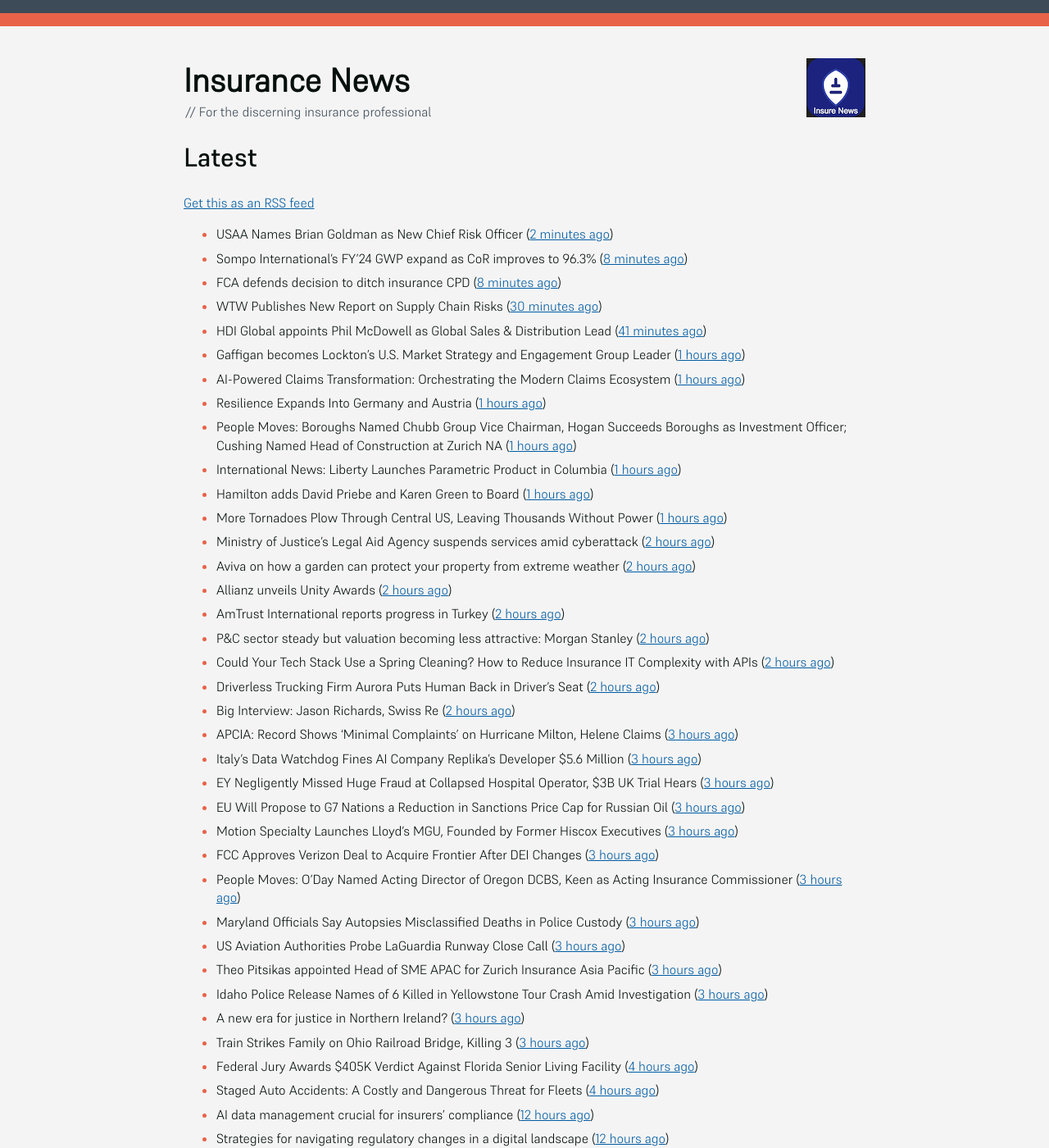
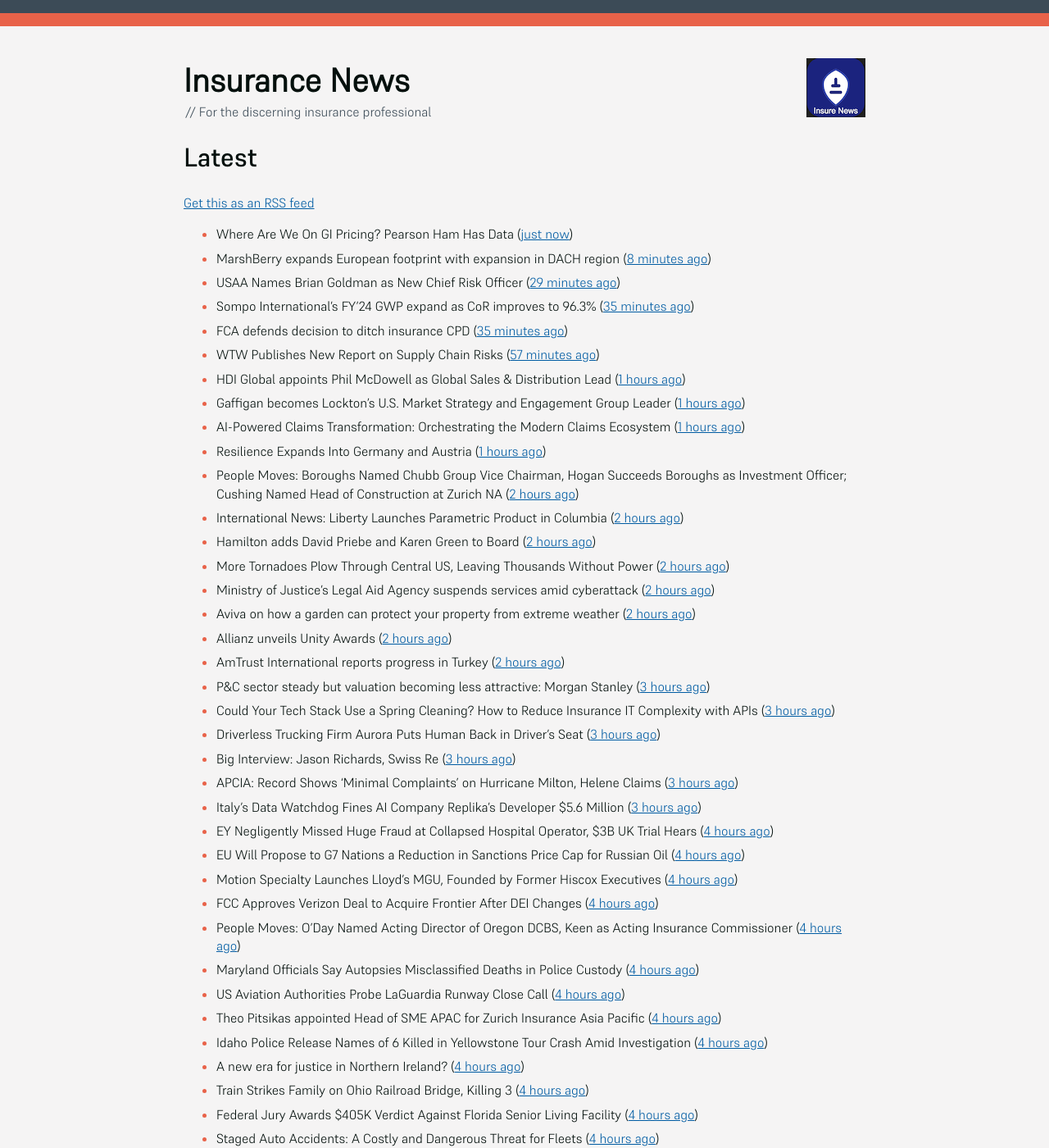
Before and after one commit to mat-0/feeds.thechels.uk, a Jekyll site: the page built from index.md, in a window 1280 px wide and 1400 px high. Shown: the whole window at 82% size. Built offline with Jekyll 4.4.1, drawn with Linux system fonts in a browser that asks for light colours; some of the changed text lies outside the part shown.

Commit message:
New Feed

```diff
--- a/index.md
+++ b/index.md
@@ -8,73 +8,73 @@ description: Latest Updates
 [Get this as an RSS feed](/feed.rss)
 
 <!-- news_marker starts -->
-- USAA Names Brian Goldman as New Chief Risk Officer ([2 minutes ago](https://www.insurtechinsights.com/usaa-names-brian-goldman-as-new-chief-risk-officer/))
-- Sompo International’s FY’24 GWP expand as CoR improves to 96.3% ([8 minutes ago](https://www.reinsurancene.ws/sompo-internationals-fy24-gwp-expand-as-cor-improves-to-96-3/))
-- FCA defends decision to ditch insurance CPD ([8 minutes ago](https://www.postonline.co.uk/news/7957780/fca-defends-decision-to-ditch-insurance-cpd))
-- WTW Publishes New Report on Supply Chain Risks ([30 minutes ago](https://insurance-edge.net/2025/05/20/wtw-publishes-new-report-on-supply-chain-risks/))
-- HDI Global appoints Phil McDowell as Global Sales & Distribution Lead ([41 minutes ago](https://www.reinsurancene.ws/hdi-global-appoints-phil-mcdowell-as-global-sales-distribution-lead/))
+- Where Are We On GI Pricing? Pearson Ham Has Data ([just now](https://insurance-edge.net/2025/05/20/where-are-we-on-gi-pricing-pearson-ham-has-data/))
+- MarshBerry expands European footprint with expansion in DACH region ([8 minutes ago](https://www.reinsurancene.ws/marshberry-expands-european-footprint-with-expansion-in-dach-region/))
+- USAA Names Brian Goldman as New Chief Risk Officer ([29 minutes ago](https://www.insurtechinsights.com/usaa-names-brian-goldman-as-new-chief-risk-officer/))
+- Sompo International’s FY’24 GWP expand as CoR improves to 96.3% ([35 minutes ago](https://www.reinsurancene.ws/sompo-internationals-fy24-gwp-expand-as-cor-improves-to-96-3/))
+- FCA defends decision to ditch insurance CPD ([35 minutes ago](https://www.postonline.co.uk/news/7957780/fca-defends-decision-to-ditch-insurance-cpd))
+- WTW Publishes New Report on Supply Chain Risks ([57 minutes ago](https://insurance-edge.net/2025/05/20/wtw-publishes-new-report-on-supply-chain-risks/))
+- HDI Global appoints Phil McDowell as Global Sales & Distribution Lead ([1 hours ago](https://www.reinsurancene.ws/hdi-global-appoints-phil-mcdowell-as-global-sales-distribution-lead/))
 - Gaffigan becomes Lockton’s U.S. Market Strategy and Engagement Group Leader ([1 hours ago](https://www.reinsurancene.ws/gaffigan-becomes-locktons-u-s-market-strategy-and-engagement-group-leader/))
 - AI-Powered Claims Transformation: Orchestrating the Modern Claims Ecosystem ([1 hours ago](https://insurance-edge.net/2025/05/20/ai-powered-claims-transformation-orchestrating-the-modern-claims-ecosystem-2/))
 - Resilience Expands Into Germany and Austria ([1 hours ago](https://insurance-edge.net/2025/05/20/resilience-expands-into-germany-and-austria/))
-- People Moves: Boroughs Named Chubb Group Vice Chairman, Hogan Succeeds Boroughs as Investment Officer; Cushing Named Head of Construction at Zurich NA ([1 hours ago](https://www.insurancejournal.com/news/national/2025/05/20/824390.htm))
-- International News: Liberty Launches Parametric Product in Columbia ([1 hours ago](https://insurance-edge.net/2025/05/20/international-news-liberty-launches-parametric-product-in-columbia/))
-- Hamilton adds David Priebe and Karen Green to Board ([1 hours ago](https://www.reinsurancene.ws/hamilton-adds-david-priebe-and-karen-green-to-board/))
-- More Tornadoes Plow Through Central US, Leaving Thousands Without Power ([1 hours ago](https://www.insurancejournal.com/news/southeast/2025/05/20/824450.htm))
+- People Moves: Boroughs Named Chubb Group Vice Chairman, Hogan Succeeds Boroughs as Investment Officer; Cushing Named Head of Construction at Zurich NA ([2 hours ago](https://www.insurancejournal.com/news/national/2025/05/20/824390.htm))
+- International News: Liberty Launches Parametric Product in Columbia ([2 hours ago](https://insurance-edge.net/2025/05/20/international-news-liberty-launches-parametric-product-in-columbia/))
+- Hamilton adds David Priebe and Karen Green to Board ([2 hours ago](https://www.reinsurancene.ws/hamilton-adds-david-priebe-and-karen-green-to-board/))
+- More Tornadoes Plow Through Central US, Leaving Thousands Without Power ([2 hours ago](https://www.insurancejournal.com/news/southeast/2025/05/20/824450.htm))
 - Ministry of Justice's Legal Aid Agency suspends services amid cyberattack ([2 hours ago](https://www.insurancebusinessmag.com/uk/news/cyber/ministry-of-justices-legal-aid-agency-suspends-services-amid-cyberattack-536241.aspx))
 - Aviva on how a garden can protect your property from extreme weather ([2 hours ago](https://www.insurancebusinessmag.com/uk/news/property-insurance/aviva-on-how-a-garden-can-protect-your-property-from-extreme-weather-536238.aspx))
 - Allianz unveils Unity Awards ([2 hours ago](https://www.insurancebusinessmag.com/uk/news/breaking-news/allianz-unveils-unity-awards-536237.aspx))
 - AmTrust International reports progress in Turkey ([2 hours ago](https://www.insurancebusinessmag.com/uk/news/breaking-news/amtrust-international-reports-progress-in-turkey-536236.aspx))
-- P&C sector steady but valuation becoming less attractive: Morgan Stanley ([2 hours ago](https://www.reinsurancene.ws/pc-sector-steady-but-valuation-becoming-less-attractive-morgan-stanley/))
-- Could Your Tech Stack Use a Spring Cleaning? How to Reduce Insurance IT Complexity with APIs ([2 hours ago](https://www.insurancejournal.com/blogs/agentsync/2025/05/20/822951.htm))
-- Driverless Trucking Firm Aurora Puts Human Back in Driver’s Seat ([2 hours ago](https://www.insurancejournal.com/news/southcentral/2025/05/20/824443.htm))
-- Big Interview: Jason Richards, Swiss Re ([2 hours ago](https://www.postonline.co.uk/reinsurance/7957541/big-interview-jason-richards-swiss-re))
+- P&C sector steady but valuation becoming less attractive: Morgan Stanley ([3 hours ago](https://www.reinsurancene.ws/pc-sector-steady-but-valuation-becoming-less-attractive-morgan-stanley/))
+- Could Your Tech Stack Use a Spring Cleaning? How to Reduce Insurance IT Complexity with APIs ([3 hours ago](https://www.insurancejournal.com/blogs/agentsync/2025/05/20/822951.htm))
+- Driverless Trucking Firm Aurora Puts Human Back in Driver’s Seat ([3 hours ago](https://www.insurancejournal.com/news/southcentral/2025/05/20/824443.htm))
+- Big Interview: Jason Richards, Swiss Re ([3 hours ago](https://www.postonline.co.uk/reinsurance/7957541/big-interview-jason-richards-swiss-re))
 - APCIA: Record Shows ‘Minimal Complaints’ on Hurricane Milton, Helene Claims ([3 hours ago](https://www.insurancejournal.com/news/national/2025/05/20/824364.htm))
 - Italy’s Data Watchdog Fines AI Company Replika’s Developer $5.6 Million ([3 hours ago](https://www.insurancejournal.com/news/international/2025/05/20/824403.htm))
-- EY Negligently Missed Huge Fraud at Collapsed Hospital Operator, $3B UK Trial Hears ([3 hours ago](https://www.insurancejournal.com/news/international/2025/05/20/824369.htm))
-- EU Will Propose to G7 Nations a Reduction in Sanctions Price Cap for Russian Oil ([3 hours ago](https://www.insurancejournal.com/news/international/2025/05/20/824398.htm))
-- Motion Specialty Launches Lloyd’s MGU, Founded by Former Hiscox Executives ([3 hours ago](https://www.insurancejournal.com/news/international/2025/05/20/824409.htm))
-- FCC Approves Verizon Deal to Acquire Frontier After DEI Changes ([3 hours ago](https://www.insurancejournal.com/news/national/2025/05/20/824415.htm))
-- People Moves: O’Day Named Acting Director of Oregon DCBS, Keen as Acting Insurance Commissioner ([3 hours ago](https://www.insurancejournal.com/news/west/2025/05/20/824095.htm))
-- Maryland Officials Say Autopsies Misclassified Deaths in Police Custody ([3 hours ago](https://www.insurancejournal.com/news/east/2025/05/20/824439.htm))
-- US Aviation Authorities Probe LaGuardia Runway Close Call ([3 hours ago](https://www.insurancejournal.com/news/east/2025/05/20/824432.htm))
-- Theo Pitsikas appointed Head of SME APAC for Zurich Insurance Asia Pacific ([3 hours ago](https://www.reinsurancene.ws/theo-pitsikas-appointed-head-of-sme-apac-for-zurich-insurance-asia-pacific/))
-- Idaho Police Release Names of 6 Killed in Yellowstone Tour Crash Amid Investigation ([3 hours ago](https://www.insurancejournal.com/news/west/2025/05/20/824420.htm))
-- A new era for justice in Northern Ireland? ([3 hours ago](https://www.postonline.co.uk/claims/7957782/a-new-era-for-justice-in-northern-ireland))
-- Train Strikes Family on Ohio Railroad Bridge, Killing 3 ([3 hours ago](https://www.insurancejournal.com/news/midwest/2025/05/20/824453.htm))
+- EY Negligently Missed Huge Fraud at Collapsed Hospital Operator, $3B UK Trial Hears ([4 hours ago](https://www.insurancejournal.com/news/international/2025/05/20/824369.htm))
+- EU Will Propose to G7 Nations a Reduction in Sanctions Price Cap for Russian Oil ([4 hours ago](https://www.insurancejournal.com/news/international/2025/05/20/824398.htm))
+- Motion Specialty Launches Lloyd’s MGU, Founded by Former Hiscox Executives ([4 hours ago](https://www.insurancejournal.com/news/international/2025/05/20/824409.htm))
+- FCC Approves Verizon Deal to Acquire Frontier After DEI Changes ([4 hours ago](https://www.insurancejournal.com/news/national/2025/05/20/824415.htm))
+- People Moves: O’Day Named Acting Director of Oregon DCBS, Keen as Acting Insurance Commissioner ([4 hours ago](https://www.insurancejournal.com/news/west/2025/05/20/824095.htm))
+- Maryland Officials Say Autopsies Misclassified Deaths in Police Custody ([4 hours ago](https://www.insurancejournal.com/news/east/2025/05/20/824439.htm))
+- US Aviation Authorities Probe LaGuardia Runway Close Call ([4 hours ago](https://www.insurancejournal.com/news/east/2025/05/20/824432.htm))
+- Theo Pitsikas appointed Head of SME APAC for Zurich Insurance Asia Pacific ([4 hours ago](https://www.reinsurancene.ws/theo-pitsikas-appointed-head-of-sme-apac-for-zurich-insurance-asia-pacific/))
+- Idaho Police Release Names of 6 Killed in Yellowstone Tour Crash Amid Investigation ([4 hours ago](https://www.insurancejournal.com/news/west/2025/05/20/824420.htm))
+- A new era for justice in Northern Ireland? ([4 hours ago](https://www.postonline.co.uk/claims/7957782/a-new-era-for-justice-in-northern-ireland))
+- Train Strikes Family on Ohio Railroad Bridge, Killing 3 ([4 hours ago](https://www.insurancejournal.com/news/midwest/2025/05/20/824453.htm))
 - Federal Jury Awards $405K Verdict Against Florida Senior Living Facility ([4 hours ago](https://www.insurancejournal.com/news/southeast/2025/05/20/824447.htm))
 - Staged Auto Accidents: A Costly and Dangerous Threat for Fleets ([4 hours ago](https://www.insurancejournal.com/blogs/iat/2025/05/20/822221.htm))
 - AI data management crucial for insurers' compliance ([12 hours ago](https://www.dig-in.com/news/ai-data-management-crucial-for-insurers-compliance))
-- Strategies for navigating regulatory changes in a digital landscape ([12 hours ago](https://www.dig-in.com/opinion/strategies-for-navigating-federal-and-state-regulations))
+- Strategies for navigating regulatory changes in a digital landscape ([13 hours ago](https://www.dig-in.com/opinion/strategies-for-navigating-federal-and-state-regulations))
 - California Commissioner Launches Smoke Claims & Remediation Task Force ([14 hours ago](https://www.insurancejournal.com/news/west/2025/05/19/824395.htm))
-- Turbulent Waters May Have Been Factor in Mexican Ship’s Crash Into Brooklyn Bridge ([14 hours ago](https://www.insurancejournal.com/news/east/2025/05/19/824334.htm))
+- Turbulent Waters May Have Been Factor in Mexican Ship’s Crash Into Brooklyn Bridge ([15 hours ago](https://www.insurancejournal.com/news/east/2025/05/19/824334.htm))
 - Despite Backlash From Trump, DEI Hasn’t Disappeared at US Companies ([16 hours ago](https://www.insurancejournal.com/news/national/2025/05/19/824379.htm))
 - Fire Destroys Mansion on a Former Louisiana Sugar Plantation ([16 hours ago](https://www.insurancejournal.com/news/southcentral/2025/05/19/824378.htm))
-- Aon and Moody’s expand reinsurance casualty collaboration ([16 hours ago](https://www.reinsurancene.ws/aon-and-moodys-expand-reinsurance-casualty-collaboration/))
+- Aon and Moody’s expand reinsurance casualty collaboration ([17 hours ago](https://www.reinsurancene.ws/aon-and-moodys-expand-reinsurance-casualty-collaboration/))
 - Boroughs appointed Vice Chairman of Chubb Group, Hogan promoted to CIO ([17 hours ago](https://www.reinsurancene.ws/boroughs-appointed-vice-chairman-of-chubb-group-hogan-promoted-to-cio/))
-- April investments highlight growing appetite for China’s re/insurance sector ([17 hours ago](https://www.reinsurancene.ws/april-investments-highlight-growing-appetite-for-chinas-re-insurance-sector/))
-- Zurich targeting 30% SME growth in 2025 ([17 hours ago](https://www.postonline.co.uk/news/7957779/zurich-targeting-30-sme-growth-in-2025))
-- Aviva Partners with CyberCube to Enhance Cyber Threat Detection and Exposure Management ([17 hours ago](https://www.insurtechinsights.com/aviva-partners-with-cybercube-to-enhance-cyber-threat-detection-and-exposure-management/))
-- M&S’ Slow Recovery From Cyberattack Puts it at Risk of Lasting Damage ([17 hours ago](https://www.insurancejournal.com/news/international/2025/05/19/824356.htm))
+- April investments highlight growing appetite for China’s re/insurance sector ([18 hours ago](https://www.reinsurancene.ws/april-investments-highlight-growing-appetite-for-chinas-re-insurance-sector/))
+- Zurich targeting 30% SME growth in 2025 ([18 hours ago](https://www.postonline.co.uk/news/7957779/zurich-targeting-30-sme-growth-in-2025))
+- Aviva Partners with CyberCube to Enhance Cyber Threat Detection and Exposure Management ([18 hours ago](https://www.insurtechinsights.com/aviva-partners-with-cybercube-to-enhance-cyber-threat-detection-and-exposure-management/))
+- M&S’ Slow Recovery From Cyberattack Puts it at Risk of Lasting Damage ([18 hours ago](https://www.insurancejournal.com/news/international/2025/05/19/824356.htm))
 - New Partnership Aims to Boost In-Car Chip Security ([18 hours ago](https://insurance-edge.net/2025/05/19/new-partnership-aims-to-boost-in-car-chip-security/))
-- Aon appoints Neil Maynard as Chief Broking Officer, Aviation ([18 hours ago](https://www.reinsurancene.ws/aon-appoints-neil-maynard-as-chief-broking-officer-aviation/))
-- UK Legal Aid Hack Includes ‘Significant Amount’ of Personal Data ([18 hours ago](https://www.insurancejournal.com/news/international/2025/05/19/824353.htm))
+- UK Legal Aid Hack Includes ‘Significant Amount’ of Personal Data ([19 hours ago](https://www.insurancejournal.com/news/international/2025/05/19/824353.htm))
 - How Aviva is redefining mid-market support ([19 hours ago](https://www.insurancebusinessmag.com/uk/news/breaking-news/how-aviva-is-redefining-midmarket-support-535375.aspx))
 - People Moves: Castillo to Head Protecdiv’s Construction; Snyder Joins Mass. Workers’ Comp Council ([19 hours ago](https://www.insurancejournal.com/news/east/2025/05/19/823716.htm))
 - Q1 Shows ‘Clear’ Signs of Commercial P/C Softening, Says CIAB ([19 hours ago](https://www.insurancejournal.com/news/national/2025/05/19/824328.htm))
-- Aviva Highlights The Loss of Lawns and Gardens ([19 hours ago](https://insurance-edge.net/2025/05/19/aviva-highlights-the-loss-of-lawns-and-gardens/))
-- TELUS Health Acquires Workplace Options in $500 Million Deal, Accelerates Global Wellbeing Ambitions with GTCR Investment ([19 hours ago](https://www.insurtechinsights.com/telus-health-acquires-workplace-options-in-500-million-deal-accelerates-global-wellbeing-ambitions-with-gtcr-investment/))
+- TELUS Health Acquires Workplace Options in $500 Million Deal, Accelerates Global Wellbeing Ambitions with GTCR Investment ([20 hours ago](https://www.insurtechinsights.com/telus-health-acquires-workplace-options-in-500-million-deal-accelerates-global-wellbeing-ambitions-with-gtcr-investment/))
 - Industry reaction to the Law Comission’s will reform report ([21 hours ago](https://ifamagazine.com/industry-reaction-to-the-law-comissions-will-reform-report/))
-- How can brokers ensure responsible AI usage in insurance operations? ([21 hours ago](https://www.insurancebusinessmag.com/uk/news/technology/how-can-brokers-ensure-responsible-ai-usage-in-insurance-operations-536137.aspx))
-- Allstate Becomes Corporate Partner of Chicago Quantum Exchange to Advance Quantum Computing in Insurance ([21 hours ago](https://www.insurtechinsights.com/allstate-becomes-corporate-partner-of-chicago-quantum-exchange-to-advance-quantum-computing-in-insurance/))
-- Why sustainable repairs and net zero goals are critical for brokers ([21 hours ago](https://www.insurancebusinessmag.com/uk/news/environmental/why-sustainable-repairs-and-net-zero-goals-are-critical-for-brokers-536136.aspx))
-- Markel’s Galjaard outlines plan to double the UK business ([21 hours ago](https://www.postonline.co.uk/news/7957775/markels-galjaard-outlines-plan-to-double-the-uk-business))
-- Rebekah Clement steps down from Lloyd's ([21 hours ago](https://www.insurancebusinessmag.com/uk/news/breaking-news/rebekah-clement-steps-down-from-lloyds-536135.aspx))
-- Brokers prefer bespoke MGA offerings over general market products – report ([21 hours ago](https://www.insurancebusinessmag.com/uk/news/breaking-news/brokers-prefer-bespoke-mga-offerings-over-general-market-products--report-536134.aspx))
-- HDI Global, McLarens announce key leadership appointments ([21 hours ago](https://www.insurancebusinessmag.com/uk/news/breaking-news/hdi-global-mclarens-announce-key-leadership-appointments-536132.aspx))
-- Allianz invests £750m in three years amid commercial ‘re-platforming’ ([22 hours ago](https://www.postonline.co.uk/news/7957771/allianz-invests-ps750m-in-three-years-amid-commercial-replatforming))
-- Aviva and CyberCube track cyber attackers’ behaviour ([22 hours ago](https://www.postonline.co.uk/news/7957778/aviva-and-cybercube-track-cyber-attackers-behaviour))
+- How can brokers ensure responsible AI usage in insurance operations? ([22 hours ago](https://www.insurancebusinessmag.com/uk/news/technology/how-can-brokers-ensure-responsible-ai-usage-in-insurance-operations-536137.aspx))
+- Allstate Becomes Corporate Partner of Chicago Quantum Exchange to Advance Quantum Computing in Insurance ([22 hours ago](https://www.insurtechinsights.com/allstate-becomes-corporate-partner-of-chicago-quantum-exchange-to-advance-quantum-computing-in-insurance/))
+- Why sustainable repairs and net zero goals are critical for brokers ([22 hours ago](https://www.insurancebusinessmag.com/uk/news/environmental/why-sustainable-repairs-and-net-zero-goals-are-critical-for-brokers-536136.aspx))
+- Markel’s Galjaard outlines plan to double the UK business ([22 hours ago](https://www.postonline.co.uk/news/7957775/markels-galjaard-outlines-plan-to-double-the-uk-business))
+- Rebekah Clement steps down from Lloyd's ([22 hours ago](https://www.insurancebusinessmag.com/uk/news/breaking-news/rebekah-clement-steps-down-from-lloyds-536135.aspx))
+- Brokers prefer bespoke MGA offerings over general market products – report ([22 hours ago](https://www.insurancebusinessmag.com/uk/news/breaking-news/brokers-prefer-bespoke-mga-offerings-over-general-market-products--report-536134.aspx))
+- HDI Global, McLarens announce key leadership appointments ([22 hours ago](https://www.insurancebusinessmag.com/uk/news/breaking-news/hdi-global-mclarens-announce-key-leadership-appointments-536132.aspx))
+- Allianz invests £750m in three years amid commercial ‘re-platforming’ ([23 hours ago](https://www.postonline.co.uk/news/7957771/allianz-invests-ps750m-in-three-years-amid-commercial-replatforming))
+- Aviva and CyberCube track cyber attackers’ behaviour ([23 hours ago](https://www.postonline.co.uk/news/7957778/aviva-and-cybercube-track-cyber-attackers-behaviour))
 - How does AI figure into insurers' growth plans? ([23 hours ago](https://www.dig-in.com/list/how-does-ai-figure-into-insurers-growth-plans))
-- Sedgwick’s Blunt says lack of future insurance CEOs is ‘our fault’ ([23 hours ago](https://www.postonline.co.uk/news/7957772/sedgwicks-blunt-says-lack-of-future-insurance-ceos-is-our-fault))
+- Sedgwick’s Blunt says lack of future insurance CEOs is ‘our fault’ ([1 days ago](https://www.postonline.co.uk/news/7957772/sedgwicks-blunt-says-lack-of-future-insurance-ceos-is-our-fault))
 - Insurance figures richer than The King revealed ([1 days ago](https://www.postonline.co.uk/news/7957777/insurance-figures-richer-than-the-king-revealed))
 - TBIG's Deva Risk acquires David Vaughan & Co ([1 days ago](https://www.insurancebusinessmag.com/uk/news/breaking-news/tbigs-deva-risk-acquires-david-vaughan-and-co-536120.aspx))
 - Rising gold prices – experts urge homeowners to check insurance ([1 days ago](https://www.insurancebusinessmag.com/uk/news/property-insurance/rising-gold-prices--experts-urge-homeowners-to-check-insurance-536119.aspx))
@@ -96,7 +96,7 @@ description: Latest Updates
 - IFB flags social media ghost brokers targeting learner and young car insurance buyers ([3 days ago](https://www.insurancebusinessmag.com/uk/news/auto-motor/ifb-flags-social-media-ghost-brokers-targeting-learner-and-young-car-insurance-buyers-535971.aspx))
 - LMA celebrates claims community achievements at 2025 awards night ([3 days ago](https://www.insurancebusinessmag.com/uk/news/claims/lma-celebrates-claims-community-achievements-at-2025-awards-night-535970.aspx))
 - Yutree MD optimistic for the future of independent brokers ([3 days ago](https://www.postonline.co.uk/news/7957767/yutree-md-optimistic-for-the-future-of-independent-brokers))
-- FCA hopes firms will gain confidence with fewer rules ([3 days ago](https://www.postonline.co.uk/news/7957766/fca-hopes-firms-will-gain-confidence-with-fewer-rules))
+- FCA hopes firms will gain confidence with fewer rules ([4 days ago](https://www.postonline.co.uk/news/7957766/fca-hopes-firms-will-gain-confidence-with-fewer-rules))
 - Consumer Intelligence urges insurers to consider TIC over APR ([4 days ago](https://www.insurancebusinessmag.com/uk/news/auto-motor/consumer-intelligence-urges-insurers-to-consider-tic-over-apr-535940.aspx))
 - BIBA names first female chair ([4 days ago](https://www.insurancebusinessmag.com/uk/news/breaking-news/biba-names-first-female-chair-535939.aspx))
 - Insurance moves: Rokstone, Insurance Advisory, Evolution Claims and AXA XL ([4 days ago](https://www.insurancebusinessmag.com/uk/news/breaking-news/insurance-moves-rokstone-insurance-advisory-evolution-claims-and-axa-xl-535937.aspx))
```
